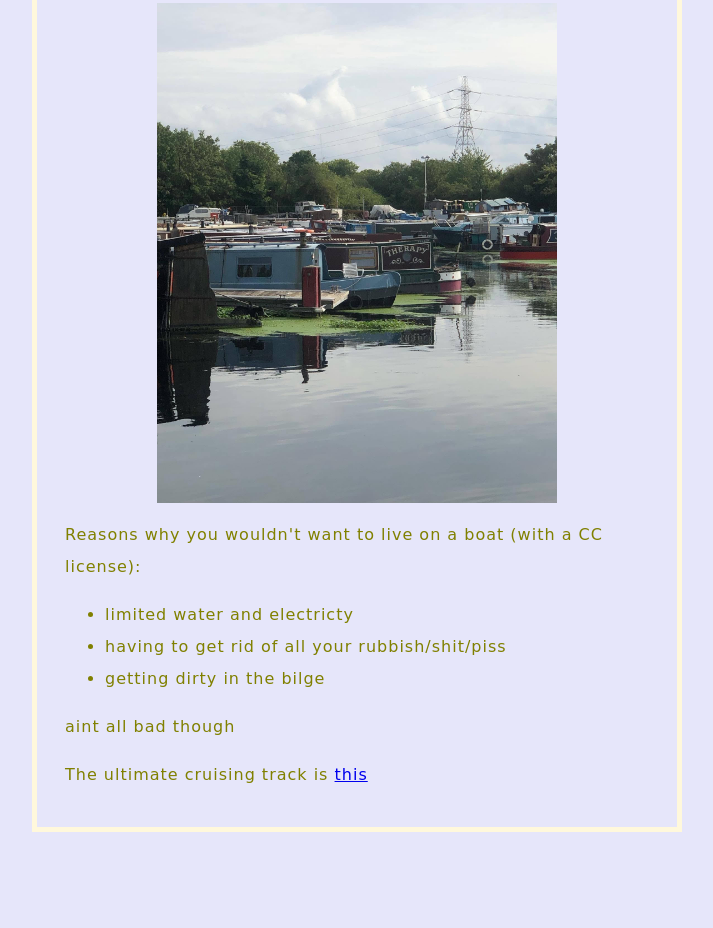
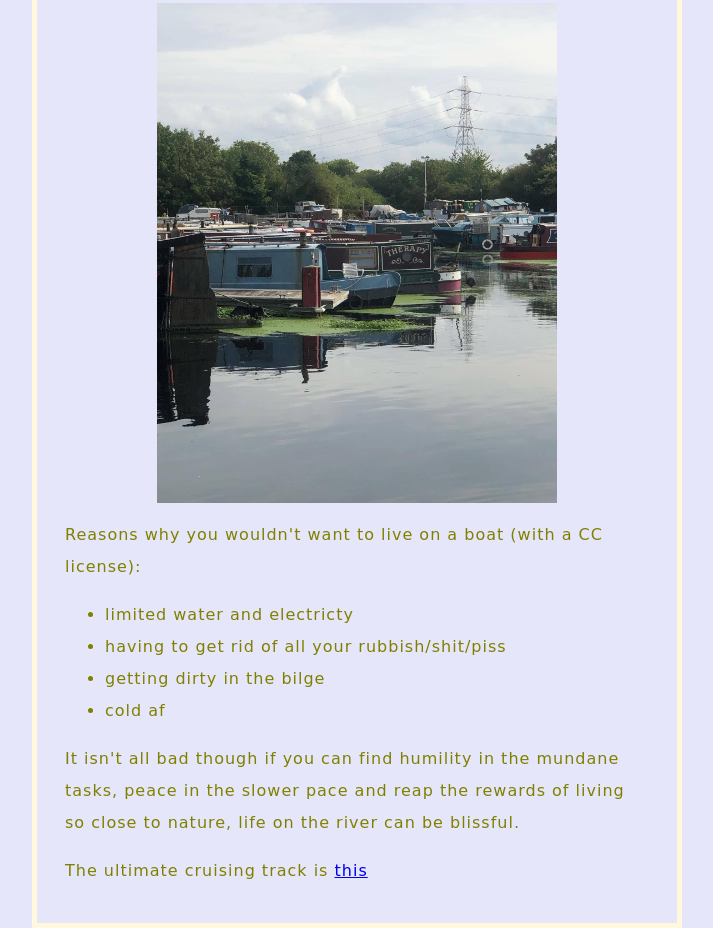
Before and after one commit to lucyck255/Liveaboards-of-London, a plain HTML site: page index.html in a window 1280 px wide. Shown: the part 511-1439 px from the top of the page, without its empty margins (283-996 px from the left). Before the commit the page ends 1343 px from the top, so only its background shows below. Drawn offline with Linux system fonts and the light colour scheme; a web font is replaced by a local one.

Commit message:
Added to p

```diff
--- a/index.html
+++ b/index.html
@@ -65,9 +65,11 @@
   <li>limited water and electricty</li>
   <li>having to get rid of all your rubbish/shit/piss</li>
   <li>getting dirty in the bilge</li>
+<li> cold af </li>
 </ul>
 
-<p>aint all bad though</p>
+<p>It isn't all bad though if you can find humility in the mundane tasks, peace in the slower pace and reap the rewards of living so close to nature, life on the river can be blissful.
+</p>
 <p> The ultimate cruising track is <a href="https://www.youtube.com/watch?v=tSv04ylc6To&ab_channel=BrownswoodRecordings">this</a>
   </body>
     </html>
```
